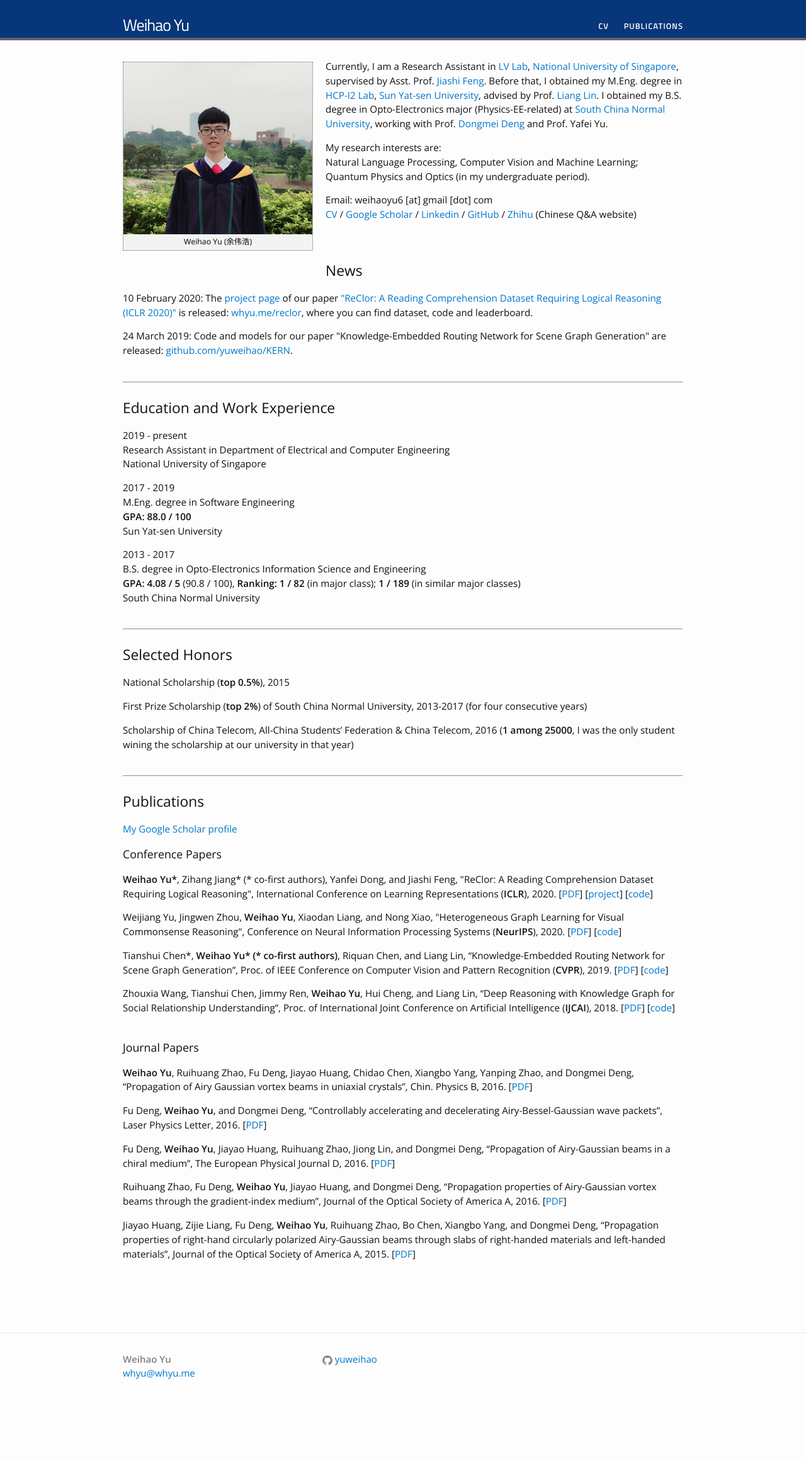
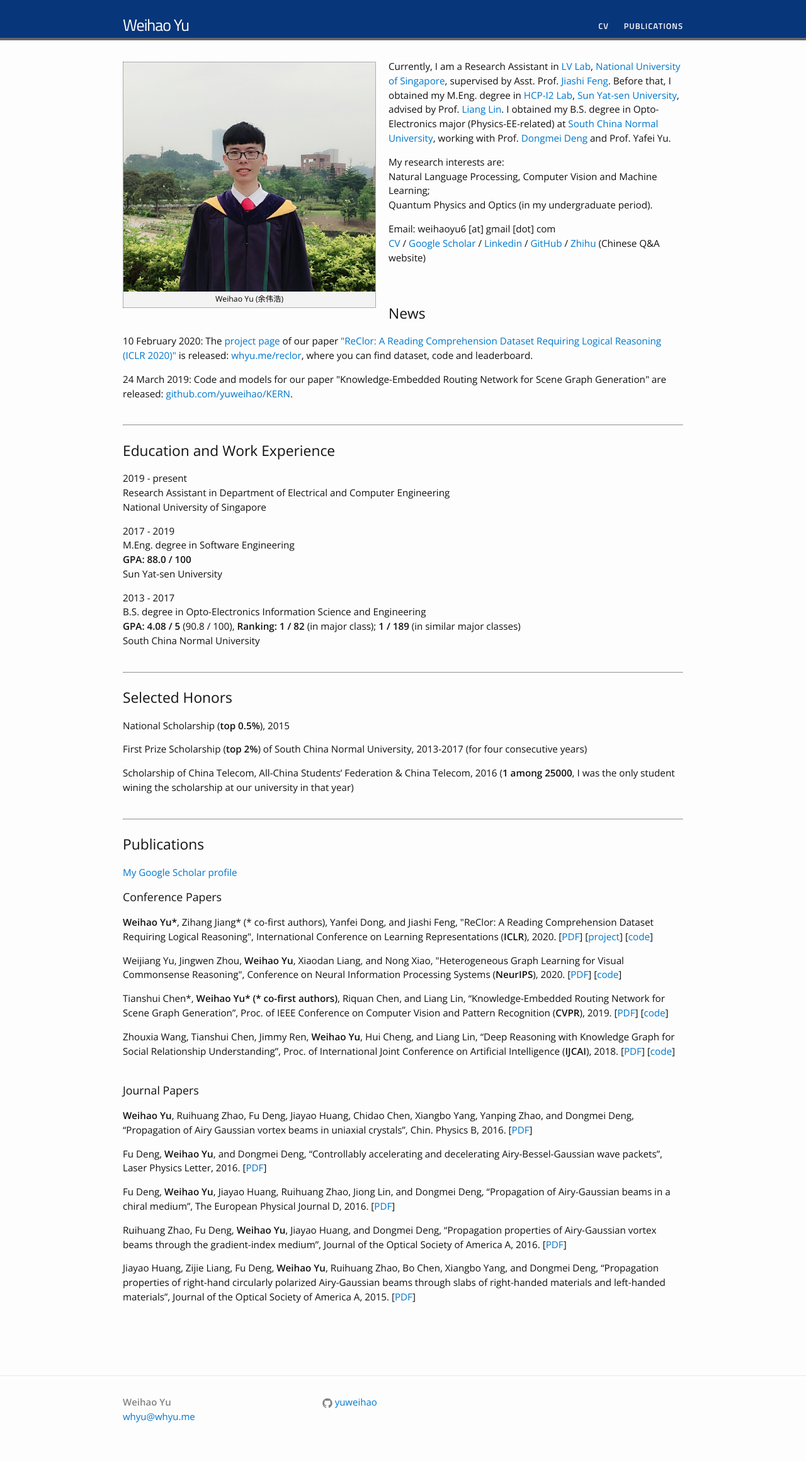
Before and after one commit to yuweihao/yuweihao.github.io, a Jekyll site: the page built from index.html, in a window 1280 px wide. Shown: the whole page at 63% size. Built offline with Jekyll 4.4.1, drawn with Linux system fonts in a browser that asks for light colours; before the commit the page ends 2252 px from its top, so only the background shows below that.

Commit message:
Update index.html

```diff
--- a/index.html
+++ b/index.html
@@ -7,7 +7,7 @@ layout: default
 <div class="home">
 
 <!-- <h1>Welcome</h1> -->
-{% include image.html url="/images/me3.jpg" caption="Weihao Yu (余伟浩)" width=300 align="left" %}
+{% include image.html url="/images/me3.jpg" caption="Weihao Yu (余伟浩)" width=400 align="left" %}
 
 <!-- <h2>Bio</h2> -->
 
```
